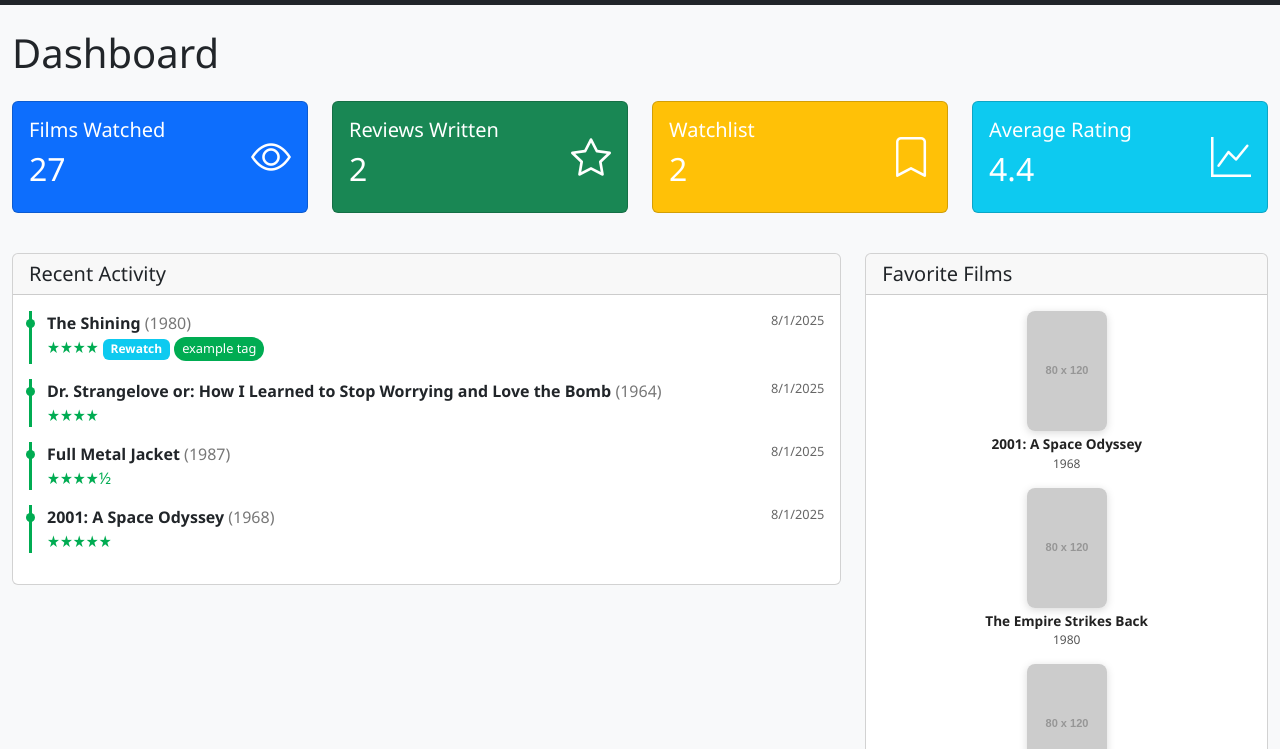
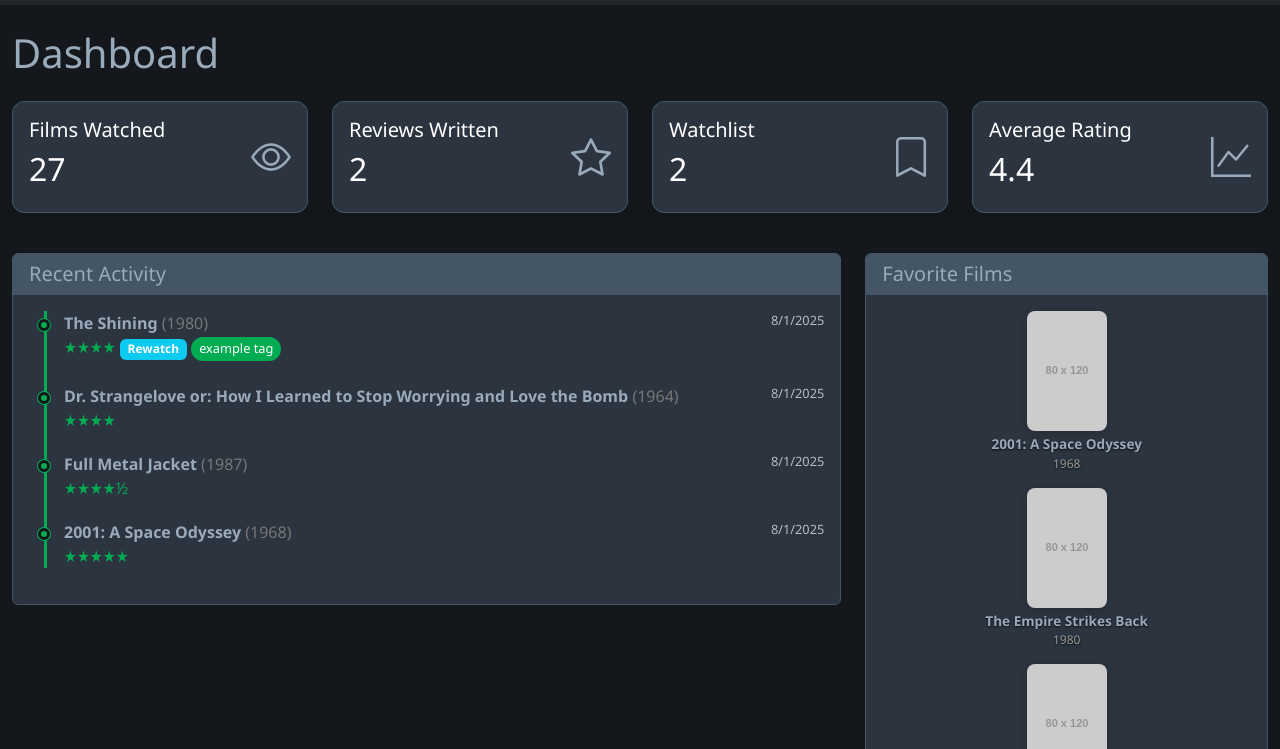
Before and after one commit to KevDoy/letterboxd-viewer, a website: page index.html in a window 1280 px wide. Shown: the part 51-800 px from the top of the page. Drawn offline with nearby package versions, Linux system fonts and the light colour scheme; no server answers; placeholder pictures from the web are drawn by us.

Commit message:
Bug fixes; switch to permanent dark-mode

```diff
--- a/index.html
+++ b/index.html
@@ -1,5 +1,5 @@
 <!DOCTYPE html>
-<html lang="en">
+<html lang="en" data-bs-theme="dark">
 <head>
     <meta charset="UTF-8">
     <meta name="viewport" content="width=device-width, initial-scale=1.0">
@@ -98,7 +98,7 @@
             <!-- Stats Cards -->
             <div class="row mb-4">
                 <div class="col-md-3 mb-3">
-                    <div class="card bg-primary text-white stats-clickable" onclick="app.showAllFilms()">
+                    <div class="card stats-card stats-clickable" onclick="app.showAllFilms()">
                         <div class="card-body">
                             <div class="d-flex justify-content-between">
                                 <div>
@@ -106,7 +106,7 @@
                                     <h2 id="total-watched">0</h2>
                                 </div>
                                 <div class="align-self-center">
-                                    <i class="bi bi-eye fs-1"></i>
+                                    <i class="bi bi-eye fs-1 stats-icon"></i>
                                 </div>
                             </div>
                         </div>
@@ -114,7 +114,7 @@
                 </div>
 
                 <div class="col-md-3 mb-3">
-                    <div class="card bg-success text-white stats-clickable" onclick="app.showReviews()">
+                    <div class="card stats-card stats-clickable" onclick="app.showReviews()">
                         <div class="card-body">
                             <div class="d-flex justify-content-between">
                                 <div>
@@ -122,7 +122,7 @@
                                     <h2 id="total-reviews">0</h2>
                                 </div>
                                 <div class="align-self-center">
-                                    <i class="bi bi-star fs-1"></i>
+                                    <i class="bi bi-star fs-1 stats-icon"></i>
                                 </div>
                             </div>
                         </div>
@@ -130,7 +130,7 @@
                 </div>
 
                 <div class="col-md-3 mb-3">
-                    <div class="card bg-warning text-white stats-clickable" onclick="app.showWatchlist()">
+                    <div class="card stats-card stats-clickable" onclick="app.showWatchlist()">
                         <div class="card-body">
                             <div class="d-flex justify-content-between">
                                 <div>
@@ -138,7 +138,7 @@
                                     <h2 id="total-watchlist">0</h2>
                                 </div>
                                 <div class="align-self-center">
-                                    <i class="bi bi-bookmark fs-1"></i>
+                                    <i class="bi bi-bookmark fs-1 stats-icon"></i>
                                 </div>
                             </div>
                         </div>
@@ -146,7 +146,7 @@
                 </div>
 
                 <div class="col-md-3 mb-3">
-                    <div class="card bg-info text-white stats-clickable" onclick="app.showStats()">
+                    <div class="card stats-card stats-clickable" onclick="app.showStats()">
                         <div class="card-body">
                             <div class="d-flex justify-content-between">
                                 <div>
@@ -154,7 +154,7 @@
                                     <h2 id="average-rating">0</h2>
                                 </div>
                                 <div class="align-self-center">
-                                    <i class="bi bi-graph-up fs-1"></i>
+                                    <i class="bi bi-graph-up fs-1 stats-icon"></i>
                                 </div>
                             </div>
                         </div>
--- a/style.css
+++ b/style.css
@@ -9,7 +9,8 @@
 }
 
 body {
-    background-color: #f8f9fa;
+    background-color: var(--letterboxd-dark);
+    color: var(--letterboxd-text);
     font-family: 'Segoe UI', Tahoma, Geneva, Verdana, sans-serif;
 }
 
@@ -418,22 +419,40 @@ body {
 }
 
 /* Activity Timeline */
+#recent-activity {
+    position: relative;
+}
+
+#recent-activity::before {
+    content: '';
+    position: absolute;
+    left: 15px;
+    top: 0;
+    bottom: 0;
+    width: 3px;
+    background: var(--letterboxd-green);
+    z-index: 1;
+}
+
 .activity-item {
-    border-left: 3px solid var(--letterboxd-green);
-    padding-left: 15px;
-    margin-bottom: 15px;
+    padding-left: 35px;
+    margin-bottom: 20px;
     position: relative;
+    z-index: 2;
 }
 
 .activity-item::before {
     content: '';
     position: absolute;
-    left: -6px;
+    left: 9px;
     top: 8px;
-    width: 9px;
-    height: 9px;
+    width: 12px;
+    height: 12px;
     border-radius: 50%;
     background: var(--letterboxd-green);
+    border: 3px solid #fff;
+    z-index: 3;
+    box-shadow: 0 0 0 1px var(--letterboxd-green);
 }
 
 .activity-date {
@@ -550,16 +569,10 @@ body {
     color: var(--letterboxd-green) !important;
 }
 
-/* Dark mode support */
-@media (prefers-color-scheme: dark) {
-    body {
-        background-color: var(--letterboxd-dark);
-        color: var(--letterboxd-text);
-    }
-
-    .movie-card, .review-card, .list-card, .stats-card {
-        background: var(--letterboxd-gray);
-        color: var(--letterboxd-text);
+/* Dark mode support - Always enabled */
+.movie-card, .review-card, .list-card, .stats-card {
+    background: var(--letterboxd-gray);
+    color: var(--letterboxd-text);
     }
 
     .movie-title {
@@ -592,8 +605,9 @@ body {
         color: #bbb !important;
     }
 
-    .activity-year {
-        color: #bbb !important;
+    /* Timeline dark mode support */
+    .activity-item::before {
+        border-color: var(--letterboxd-dark);
     }
 
     .activity-title {
@@ -729,4 +743,3 @@ body {
         background-color: var(--bs-primary) !important;
         border-color: var(--bs-primary) !important;
     }
-}
```
